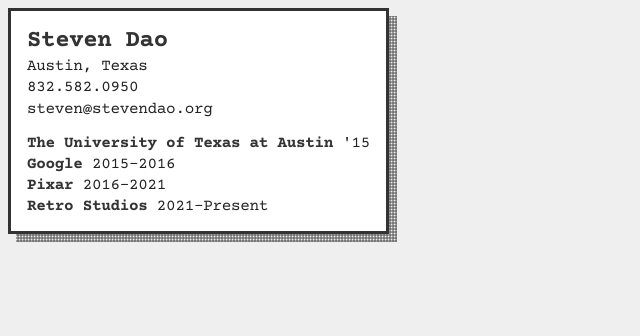
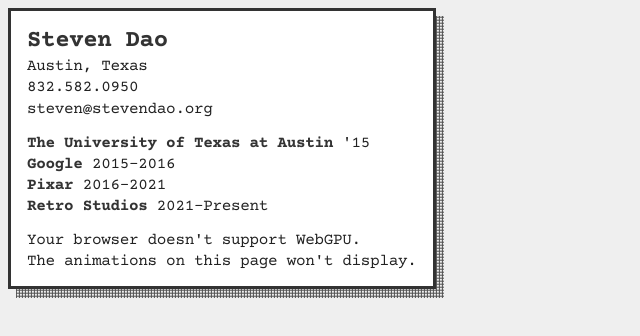
Before and after one commit to sdao/sdao-homepage, a React (Vite) app: page / in a window 1280 px wide. Shown: the top 336 px of the page, without its empty margins (0-640 px from the left). Built offline with nearby package versions, Linux system fonts and the light colour scheme.

Commit message:
webgpu display notice

```diff
--- a/src/App.css
+++ b/src/App.css
@@ -80,3 +80,11 @@
 .background {
   z-index: -2;
 }
+
+.webgpu-notice {
+	display: none;
+}
+
+.webgpu-notice-unavailable {
+	display: block;
+}
--- a/src/App.tsx
+++ b/src/App.tsx
@@ -1,15 +1,16 @@
 import { useEffect, useRef } from 'react'
 import './App.css'
 import './graphics.ts'
-import { start } from './graphics.ts'
+import { startGraphics } from './graphics.ts'
 
 function App() {
   const inputRef = useRef<HTMLCanvasElement | null>(null); // Initialize with null
+  const noticeRef = useRef<HTMLElement | null>(null); // Initialize with null
 
   useEffect(() => {
-    if (inputRef.current)
+    if (inputRef.current && noticeRef.current)
     {
-      start(inputRef.current);
+      startGraphics(inputRef.current, noticeRef.current);
     }
   }, []);
 
@@ -28,6 +29,10 @@
                 <p><strong>Pixar</strong> 2016-2021</p>
                 <p><strong>Retro Studios</strong> 2021-Present</p>
             </section>
+            <section ref={noticeRef} className="webgpu-notice">
+                <p>Your browser doesn't support WebGPU.</p>
+                <p>The animations on this page won't display.</p>
+            </section>
         </div>
         <canvas ref={inputRef} className="background"></canvas>
     </main>
--- a/src/graphics.ts
+++ b/src/graphics.ts
@@ -224,9 +224,12 @@
   requestAnimationFrame((timestamp) => frame(canvas, renderData, timestamp));
 }
 
-export async function start(element: HTMLCanvasElement) {
+export async function startGraphics(element: HTMLCanvasElement, notice: HTMLElement) {
   const renderData = await setup(element);
   if (renderData) {
     requestAnimationFrame((timestamp) => frame(element, renderData, timestamp));
   }
+  else {
+    notice.classList.add("webgpu-notice-unavailable");
+  }
 }
```
